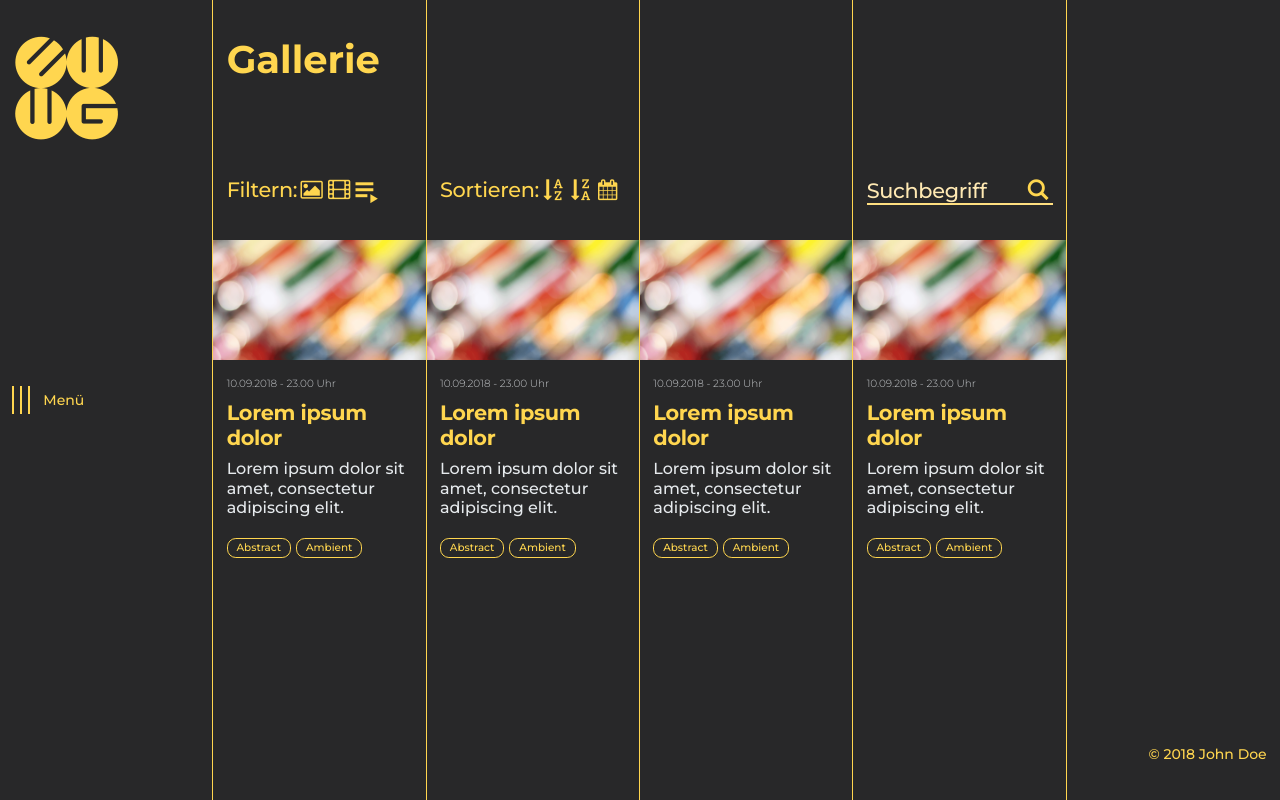
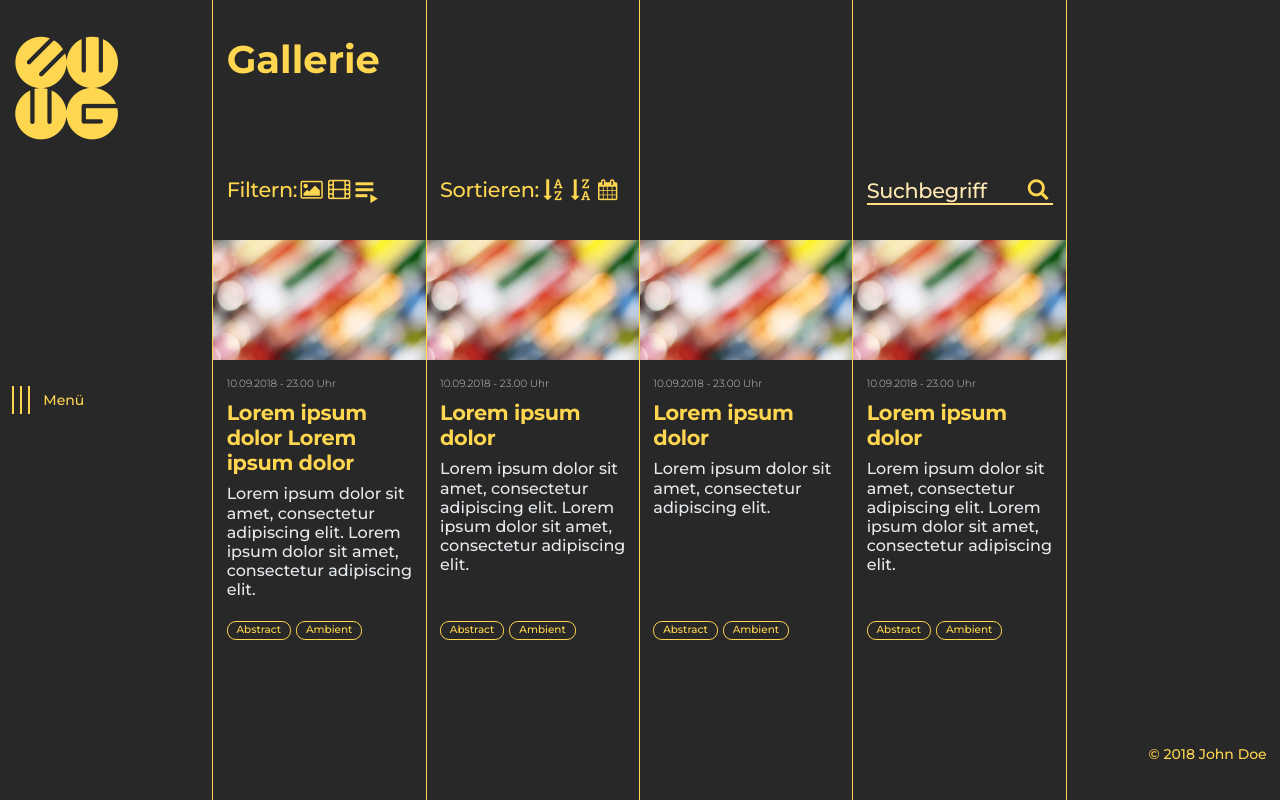
Before and after one commit to enzefalon/ewwg, a Vue app: page /gallery in a window 1280 px wide. Built offline with nearby package versions, Linux system fonts and the light colour scheme.

Commit message:
solved several remaining todos, refined navigation

```diff
--- a/src/assets/scss/_base.scss
+++ b/src/assets/scss/_base.scss
@@ -45,8 +45,11 @@ html, body, #app {
     position: fixed;
     display: flex;
     pointer-events: none;
+    left: 0;
     height: 100vh;
     width: 100vw;
+    padding-right: ($grid-gutter-width / 2);
+    padding-left: ($grid-gutter-width / 2);
     z-index: 2;
   }
 }
--- a/src/components/base/BackgroundLines.vue
+++ b/src/components/base/BackgroundLines.vue
@@ -40,8 +40,8 @@ export default {
 .bg-lines {
   position: fixed;
   @include make-row();
-  width: 100%;
-  height: 100%;
+  width: 100vw;
+  height: 100vh;
   z-index: -1;
   .line {
     @include make-col-ready();
--- a/src/components/base/MainNavigationNavPoints.vue
+++ b/src/components/base/MainNavigationNavPoints.vue
@@ -61,7 +61,6 @@ export default {
   @extend .bold-8-primary;
   @extend .d-none;
   opacity: 0;
-  margin-left: -$grid-gutter-width;
   justify-content: center;
   flex-direction: column;
   flex-wrap: nowrap;
--- a/src/components/base/MainNavigationToggle.vue
+++ b/src/components/base/MainNavigationToggle.vue
@@ -38,7 +38,7 @@ export default {
   position: absolute;
   pointer-events: all;
   top: 50vh;
-  left: 0;
+  left: ($grid-gutter-width / 2);
   transform: translateY(-50%);
   min-width: $menu-button-height;
   height: $menu-button-height;
--- a/src/components/base/PreviewCard.vue
+++ b/src/components/base/PreviewCard.vue
@@ -1,6 +1,5 @@
 <template>
-  <!-- TODO: make containers behave similar with different content heights (badges always at bottom, etc ...)-->
-  <div>
+  <div class="preview-card-content">
     <media-preview
       :media-path="mediaPath"
       class="media-preview"/>
@@ -9,11 +8,11 @@
       :type-headline="'h4'"
       class="light-0_75-grey preview-date" />
     <head-line
-      :content-headline="'Lorem ipsum dolor'"
+      :content-headline="getRandomHead"
       :type-headline="'h3'"
       class="bold-1_5-primary preview-head" />
-    <p class="medium-1-light preview-desc">
-      Lorem ipsum dolor sit amet, consectetur adipiscing elit.
+    <div class="media-text">
+      <p class="medium-1-light preview-desc" v-text="getRandomText">
       </p>
       <div class="preview-tags">
         <general-button
@@ -24,6 +23,7 @@
           :content-button="'Ambient'"
           :elem-class="'medium-0_75-primary'"
           :tab-index="2" />
+      </div>
     </div>
   </div>
 </template>
@@ -44,7 +44,18 @@ export default {
   data() {
     return {};
   },
-  computed: {},
+  computed: {
+    getRandomHead() {
+      let rand = Math.ceil(Math.random() * 2);
+      let out = "Lorem ipsum dolor";
+      return rand > 1 ? out + " " + out : out;
+    },
+    getRandomText() {
+      let rand = Math.ceil(Math.random() * 2);
+      let out = "Lorem ipsum dolor sit amet, consectetur adipiscing elit.";
+      return rand > 1 ? out + " " + out : out;
+    }
+  },
   methods: {},
   name: "PreviewCard"
 };
@@ -57,6 +68,16 @@ export default {
   margin-right: -($grid-gutter-width / 2);
   padding-right: $border-base-width;
 }
+.preview-card-content,
+.media-text {
+  display: flex;
+  flex-direction: column;
+  height: 100%;
+}
+.media-text {
+  justify-content: space-between;
+}
+
 .preview-head,
 .preview-date {
   @include vertical-spacing-quarter(false, true);
```
Lines whose indentation alone changed are shown as unchanged.
